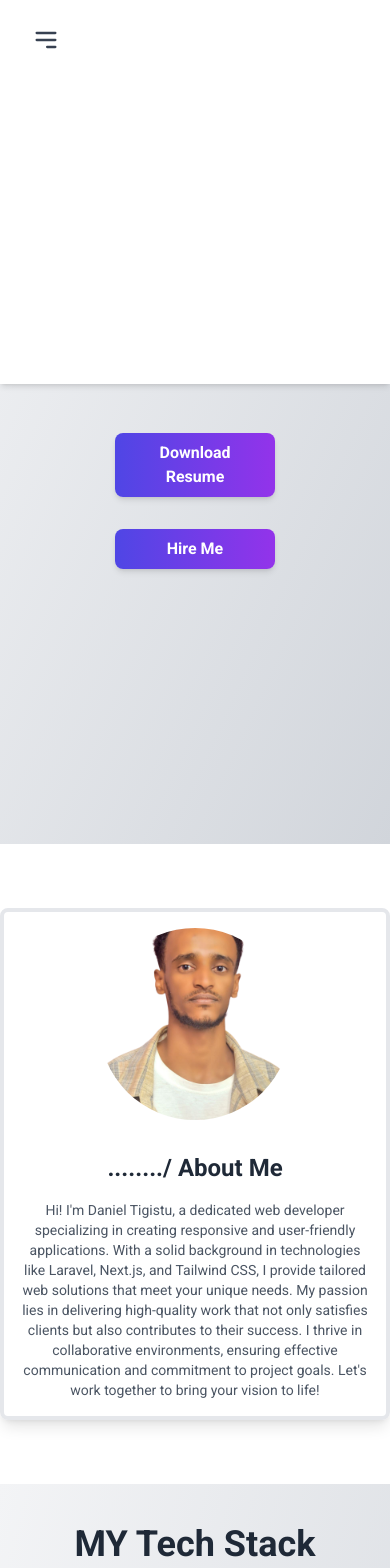
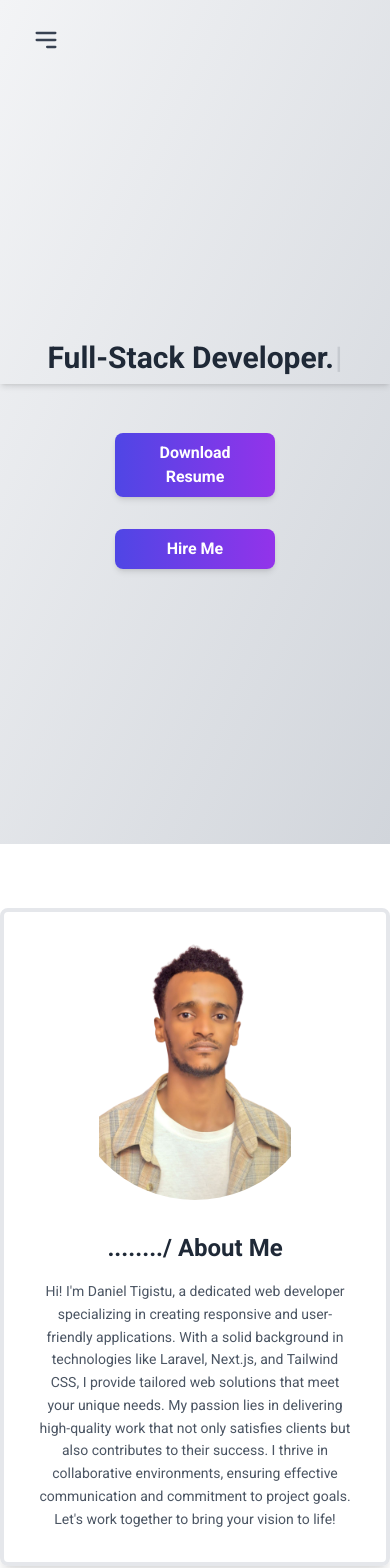
Before and after one commit to codewithdann0/my-portfolio, a Next.js app: page / in a window 390 px wide. Shown: the top 1568 px of the page. Built offline with nearby package versions, Linux system fonts and the light colour scheme.

Commit message:
The navbar page made Responsive

```diff
--- a/app/components/About.jsx
+++ b/app/components/About.jsx
@@ -11,23 +11,23 @@ export default function About() {
       exit={{ opacity: 0, y: 20 }}
       transition={{ duration: 0.5 }}
     >
-      <div className="max-w-7xl mx-auto flex flex-col md:flex-row items-center md:items-start text-center md:text-left gap-8 p-4 sm:p-8 border-4 border-gradient rounded-lg shadow-lg glow-border">
+      <div className="max-w-7xl mx-auto flex flex-col md:flex-row items-center md:items-center text-center md:text-left gap-8 p-8 border-4 border-gradient rounded-lg shadow-lg glow-border">
 
         {/* Image Container */}
         <div className="w-full md:w-1/3 flex justify-center">
           <img
             src="/dani.png"
             alt="My Image"
-            className="w-48 h-48 sm:w-64 sm:h-64 md:w-72 md:h-72 object-cover rounded-full"
+            className="w-64 h-64 sm:w-72 sm:h-72 object-contain rounded-full"
           />
         </div>
 
         {/* Text Container */}
-        <div className="w-full md:w-2/3 md:pl-8 flex flex-col justify-center">
+        <div className="w-full md:w-2/3 flex flex-col justify-center">
           <h2 className="text-2xl sm:text-3xl font-bold text-gray-800 dark:text-white mb-4">
             ......../ About Me
           </h2>
-          <p className="text-sm sm:text-md lg:text-lg text-gray-600 dark:text-gray-400">
+          <p className="text-sm sm:text-md lg:text-lg text-gray-600 dark:text-gray-400 leading-relaxed">
             Hi! I'm Daniel Tigistu, a dedicated web developer specializing in creating responsive and user-friendly applications.
             With a solid background in technologies like Laravel, Next.js, and Tailwind CSS, I provide tailored web solutions that meet your unique needs.
             My passion lies in delivering high-quality work that not only satisfies clients but also contributes to their success.
--- a/app/components/Navbar.jsx
+++ b/app/components/Navbar.jsx
@@ -28,7 +28,7 @@ export default function Navbar() {
   };
 
   return (
-    <nav className="fixed w-full top-0 z-50 bg-white dark:bg-gray-900 shadow-md">
+    <nav className="fixed w-full top-0 z-50 bg-transparent shadow-md">
       <div className="max-w-7xl mx-auto px-6 sm:px-8">
         <div className="flex items-center justify-between h-20">
           {/* Desktop & Center-Aligned Menu */}
@@ -78,7 +78,7 @@ export default function Navbar() {
 
       {/* Mobile Menu */}
       <motion.div
-        className="md:hidden bg-white dark:bg-gray-900 overflow-hidden"
+        className="md:hidden bg-transparent overflow-hidden"
         initial="closed"
         animate={isOpen ? 'open' : 'closed'}
         variants={ulVariants}
```
